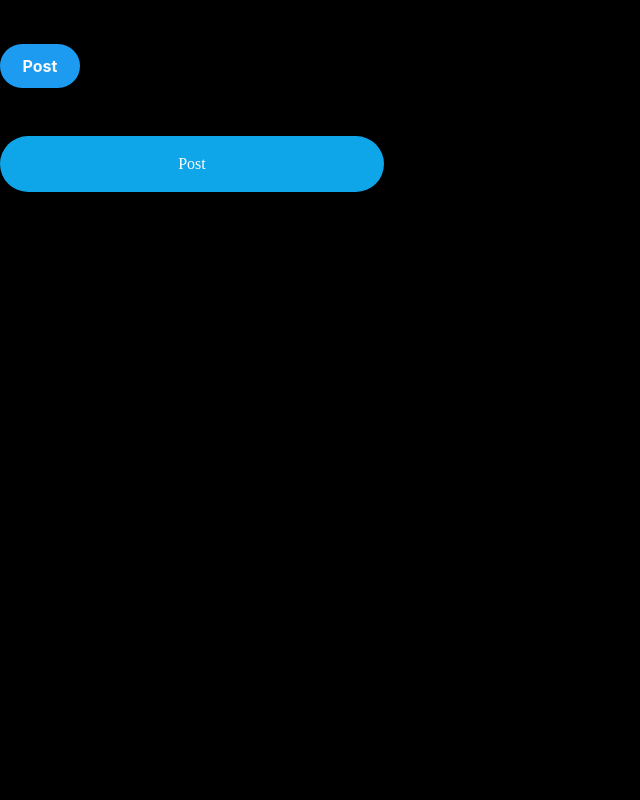
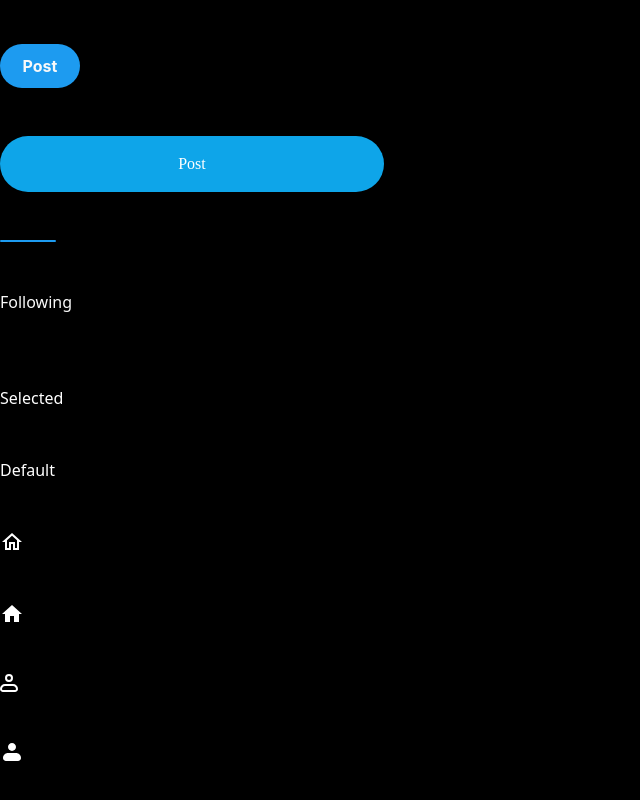
Before and after one commit to sreenathkanagaraj/componentscreation, a website: page src/index.html in a window 1280 px wide. Shown: the part 476-1276 px from the top of the page, without its empty margins (0-640 px from the left). Before the commit the page ends 800 px from the top, so only its background shows below. Drawn offline with Linux system fonts and the light colour scheme.

Commit message:
created buttons and completed the 1.1 assigment

```diff
--- a/src/index.html
+++ b/src/index.html
@@ -54,12 +54,52 @@
  <section>
     <button class="w-96 h-14 p-5 bg-sky-500 rounded-full justify-center items-center gap-2.5 inline-flex">
         <div class="text-white text-base font-medium font-['Twitter']">Post</div>
-      </button>
+    </button>
  </section>
  <br><br>
  <section>
     <div class="w-14 h-0.5 bg-twitterblue-default rounded-3xl"></div>
  </section>
  <br><br>
+ <section>
+    <div class="text-neutral50 text-base font-medium font-['Chirp']">Following</div>
+ </section>
+ <br><br>
+ <section>
+    <div class="text-neutral400 text-base font-medium font-['Chirp']">For you</div>
+ </section>
+ <section>
+    <div class="text-left text-white text-opacity-90 text-xs font-medium font-['IBM Plex Mono'] leading-normal tracking-wide">Selected</div>
+ </section>
+ <br><br>
+ <section>
+    <div class="text-left text-white text-opacity-90 text-xs font-medium font-['IBM Plex Mono'] leading-normal tracking-wide">Default</div>
+ </section>
+ <br><br>
+ <section>
+    <svg xmlns="http://www.w3.org/2000/svg" width="24" height="24" viewBox="0 0 24 24" fill="none">
+        <path d="M12 5.69L17 10.19V18H15V12H9V18H7V10.19L12 5.69ZM12 3L2 12H5V20H11V14H13V20H19V12H22L12 3Z" fill="white"/>
+      </svg>
+ </section>
+ <br><br>
+ <section>
+    <svg xmlns="http://www.w3.org/2000/svg" width="24" height="24" viewBox="0 0 24 24" fill="none">
+        <path d="M10 20V14H14V20H19V12H22L12 3L2 12H5V20H10Z" fill="white"/>
+      </svg>
+ </section>
+ <br><br>
+ <section>
+    <svg xmlns="http://www.w3.org/2000/svg" width="18" height="18" viewBox="0 0 18 18" fill="none">
+        <path d="M1 15C1 13.9391 1.42143 12.9217 2.17157 12.1716C2.92172 11.4214 3.93913 11 5 11H13C14.0609 11 15.0783 11.4214 15.8284 12.1716C16.5786 12.9217 17 13.9391 17 15C17 15.5304 16.7893 16.0391 16.4142 16.4142C16.0391 16.7893 15.5304 17 15 17H3C2.46957 17 1.96086 16.7893 1.58579 16.4142C1.21071 16.0391 1 15.5304 1 15Z" stroke="white" stroke-width="2" stroke-linejoin="round"/>
+        <path d="M9 7C10.6569 7 12 5.65685 12 4C12 2.34315 10.6569 1 9 1C7.34315 1 6 2.34315 6 4C6 5.65685 7.34315 7 9 7Z" stroke="white" stroke-width="2"/>
+      </svg>
+ </section>
+ <br><br>
+ <section>
+    <svg xmlns="http://www.w3.org/2000/svg" width="24" height="24" viewBox="0 0 24 24" fill="none">
+        <path fill-rule="evenodd" clip-rule="evenodd" d="M8 7C8 5.93913 8.42143 4.92172 9.17157 4.17157C9.92172 3.42143 10.9391 3 12 3C13.0609 3 14.0783 3.42143 14.8284 4.17157C15.5786 4.92172 16 5.93913 16 7C16 8.06087 15.5786 9.07828 14.8284 9.82843C14.0783 10.5786 13.0609 11 12 11C10.9391 11 9.92172 10.5786 9.17157 9.82843C8.42143 9.07828 8 8.06087 8 7ZM8 13C6.67392 13 5.40215 13.5268 4.46447 14.4645C3.52678 15.4021 3 16.6739 3 18C3 18.7956 3.31607 19.5587 3.87868 20.1213C4.44129 20.6839 5.20435 21 6 21H18C18.7956 21 19.5587 20.6839 20.1213 20.1213C20.6839 19.5587 21 18.7956 21 18C21 16.6739 20.4732 15.4021 19.5355 14.4645C18.5979 13.5268 17.3261 13 16 13H8Z" fill="white"/>
+      </svg>
+ </section>
+ <br><br>
 </body>
 </html>
```
Also changed, not shown: dist/output.css.
